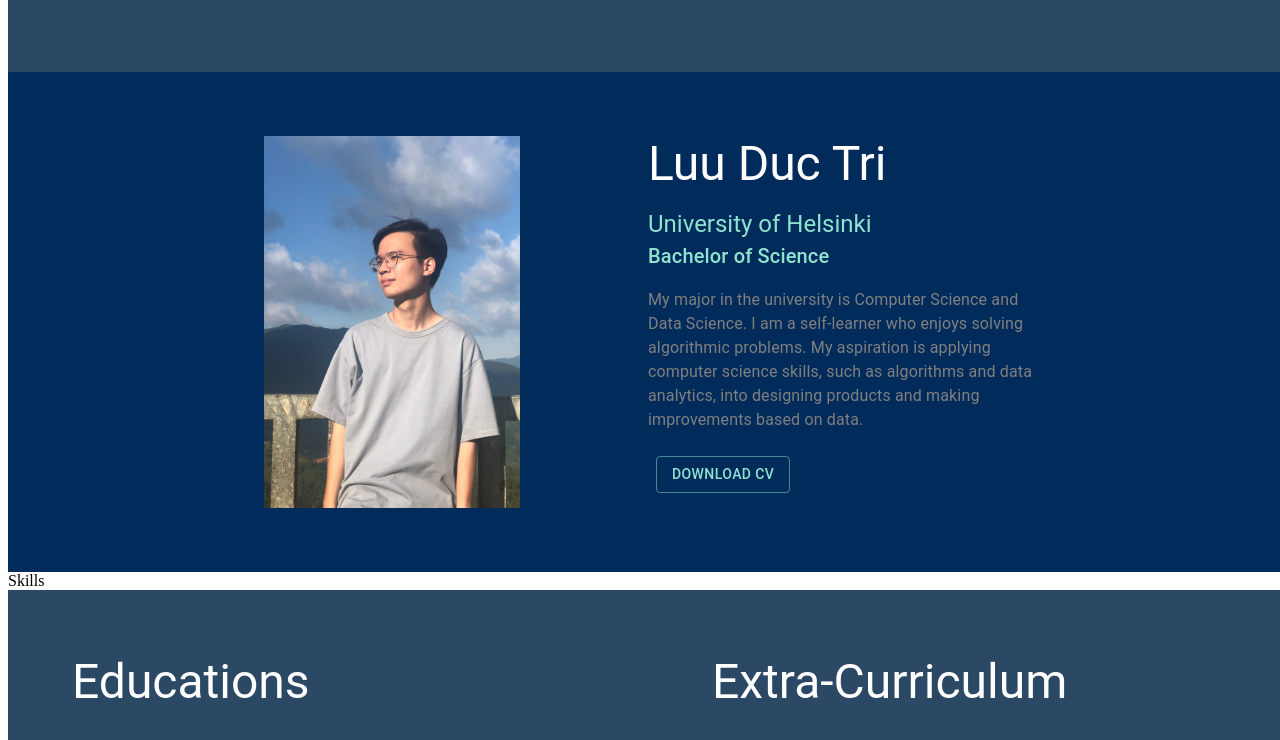
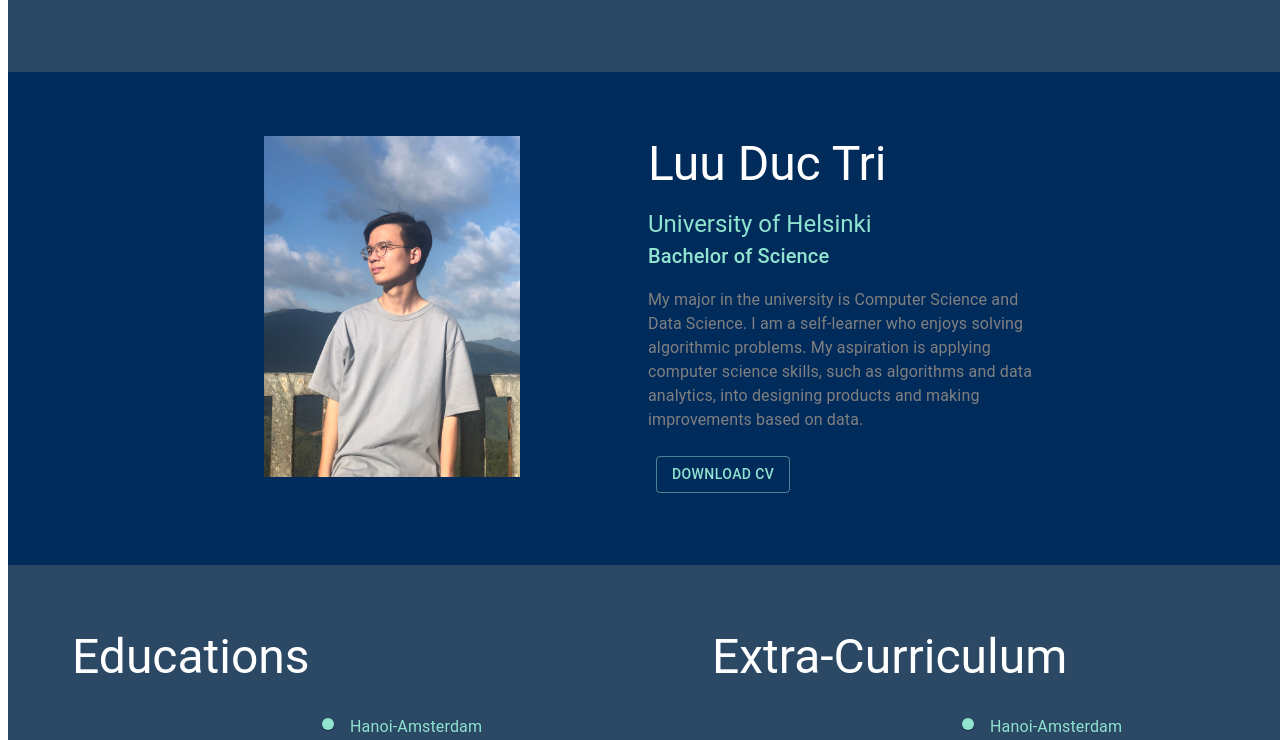
Before and after one commit to triluu03/personal-portfolio, a React (Create React App) app: page / in a window 1280 px wide. Shown: the part 500-1240 px from the top of the page. Built offline with nearby package versions, Linux system fonts and the light colour scheme.

Commit message:
some changes to the image in about section

```diff
--- a/src/App.js
+++ b/src/App.js
@@ -39,8 +39,8 @@ const App = () => {
             <NavBar />
             <Header />
             <About />
+            <Education />
             <Skills />
-            <Education />
             <Awards />
             <Footer />
         </ThemeProvider>
--- a/src/components/About.js
+++ b/src/components/About.js
@@ -1,6 +1,4 @@
 import { Box, Typography, Button } from '@mui/material'
-
-import Avatar from '../images/avatar.jpeg'
 
 const About = () => {
     const style = {
@@ -10,16 +8,22 @@ const About = () => {
     }
 
     const image = {
-        backgroundImage: `url(${Avatar})`,
-        backgroundSize: 'cover',
+        maxWidth: '100%',
+        height: 'auto',
     }
 
     return (
         <Box
-            sx={{ width: '100vw', height: 500, bgcolor: 'primary.main' }}
+            sx={{ width: '100vw', height: 'auto', bgcolor: 'primary.main' }}
             style={style}
         >
-            <Box sx={{ m: '5%', width: '20%' }} style={image} />
+            <Box sx={{ m: '5%', width: '20%' }}>
+                <img
+                    src={require('../images/avatar.jpeg')}
+                    alt='avatar'
+                    style={image}
+                />
+            </Box>
             <Box sx={{ m: '5%', maxWidth: '30%' }}>
                 <Typography
                     variant='h3'
```
